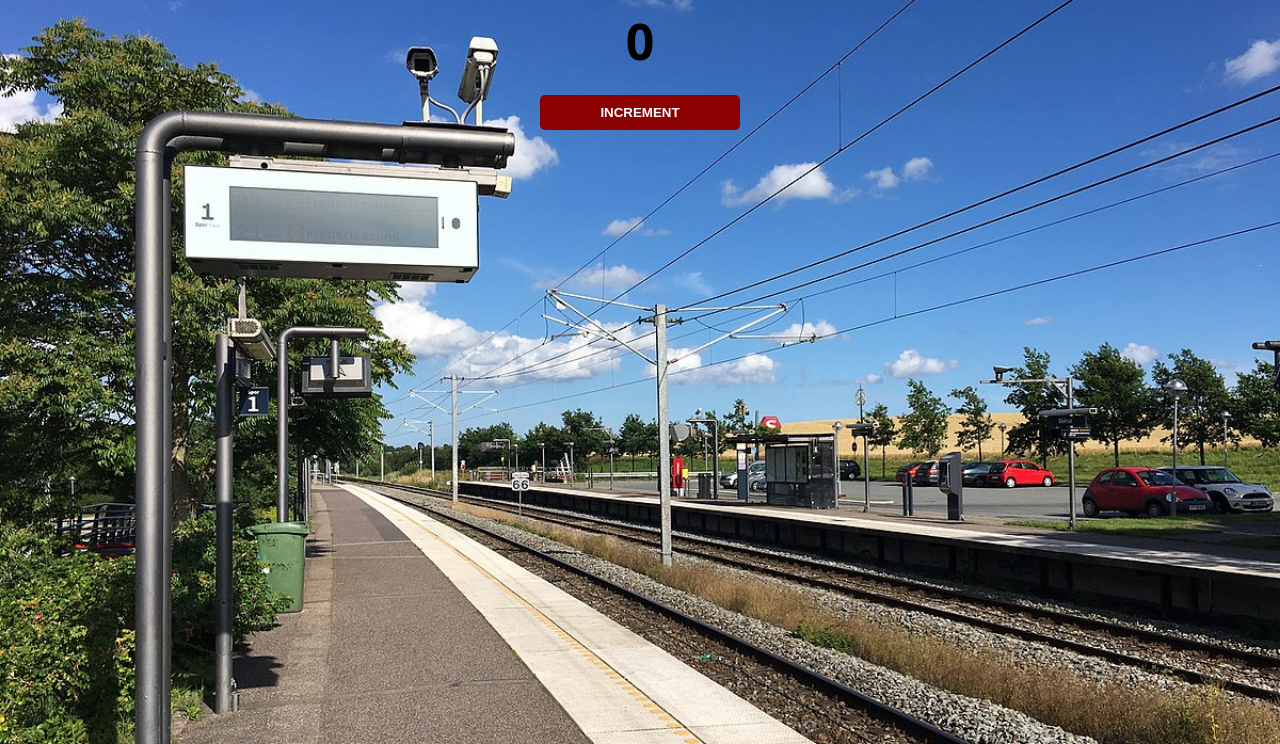
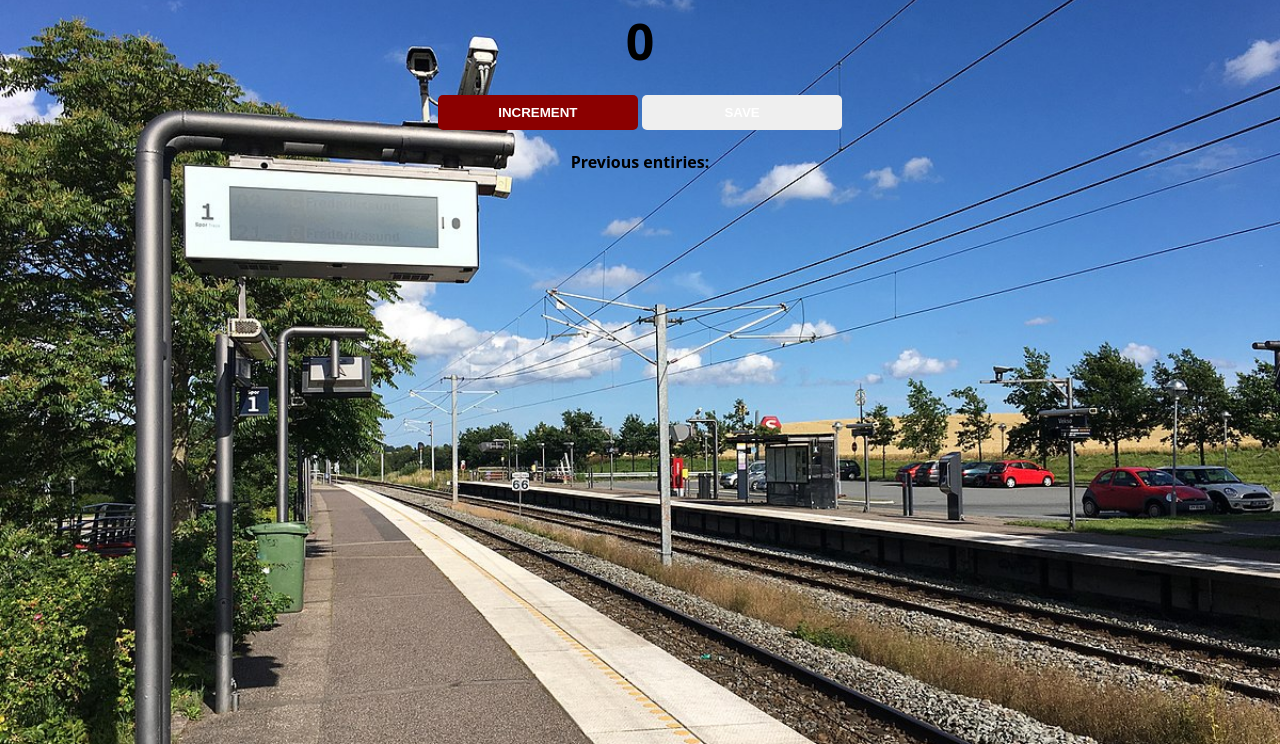
Before and after one commit to karaniheta/heta-djs-Arya, a plain HTML site: page index.html in a window 1280 px wide. Shown: the part 56-800 px from the top of the page. Drawn offline with Linux system fonts and the light colour scheme.

Commit message:
'initialcommit'

```diff
--- a/index.html
+++ b/index.html
@@ -11,7 +11,8 @@
     <h1>People Enter:</h1>
     <h2 id="count-el">0</h2>
     <button id="increament-btn" onclick="increament()">INCREMENT</button>
-
+    <button id="save" onclick="save()">SAVE</button>
+    <p id="save-el">Previous entiries:</p>
     <script src="index.js"></script>
 </body>
 </html>
--- a/index.js
+++ b/index.js
@@ -1,4 +1,5 @@
 // document.getElementById("count-el").innerText=5
+let saveEl = document.getElementById("save-el")
 let countEl = document.getElementById("count-el")
 console.log(countEl)
 let count=0
@@ -8,3 +9,7 @@ function increament()
      countEl.innerText=count
      console.log(count)
 }
+function save(){
+
+     console.log(count)
+}
```
